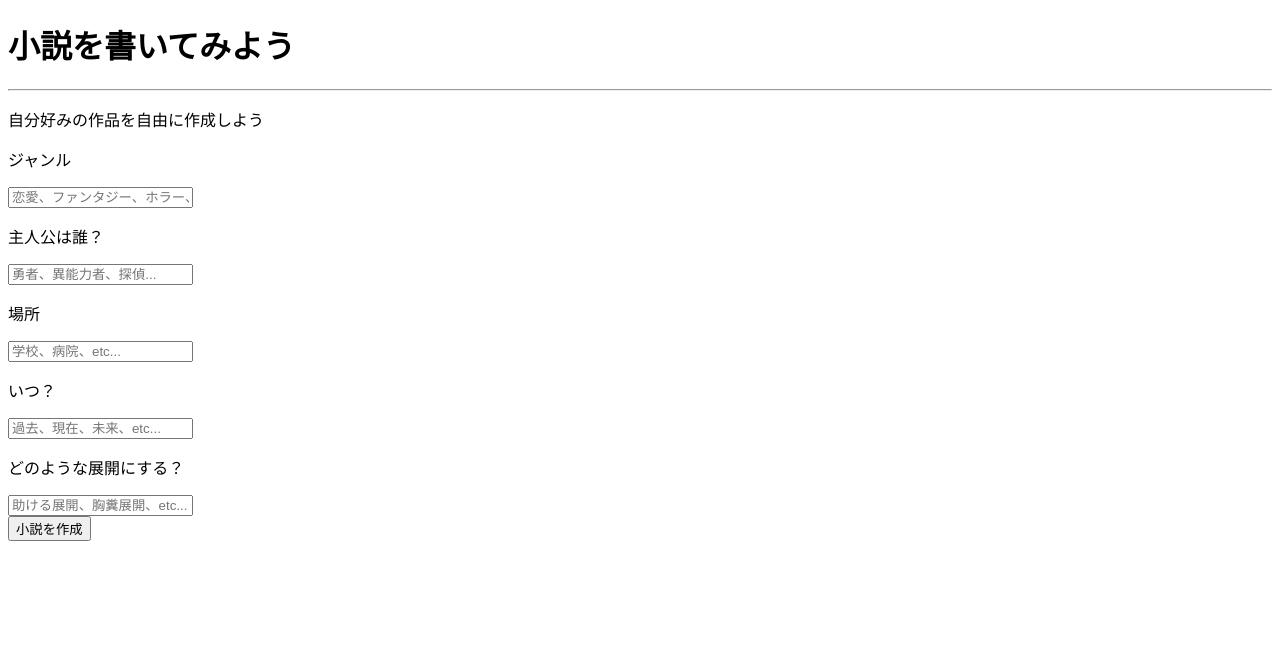
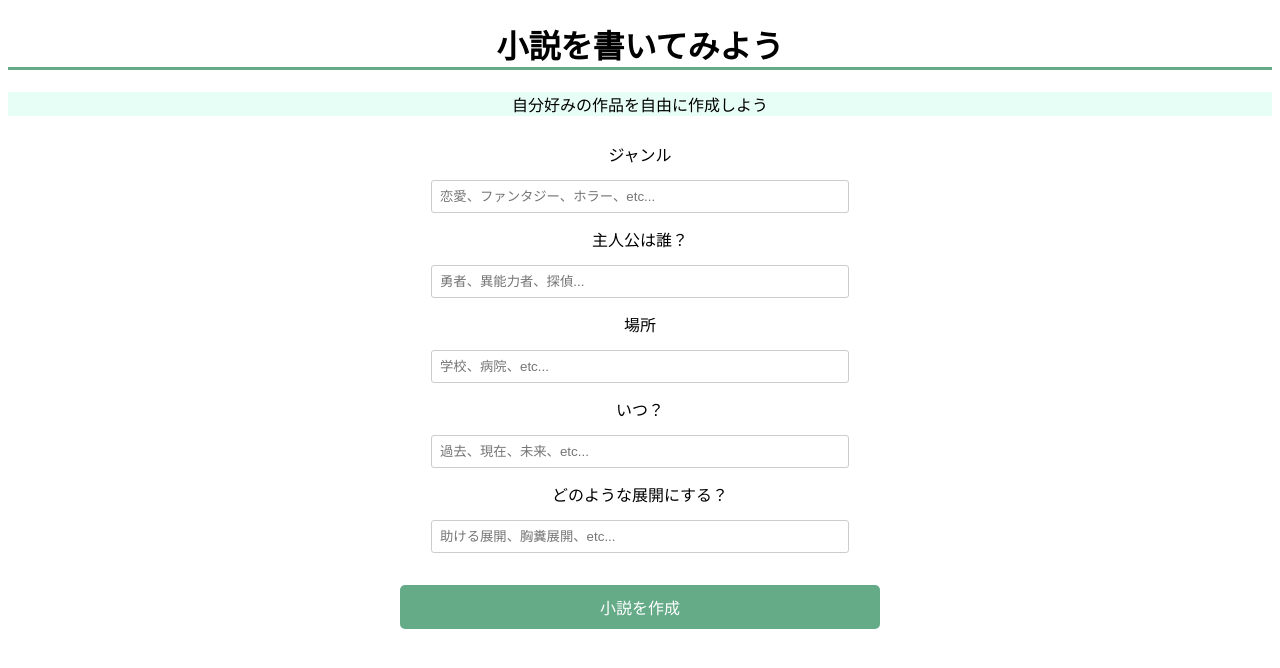
Before and after one commit to s1f10210231/chatgpt, a Django app: page /create/ in a window 1280 px wide. Shown: the top 668 px of the page. Run offline with Django 4.2, Linux system fonts and the light colour scheme.

Commit message:
デザイン変更

```diff
--- /dev/null
+++ b/story_app/static/story_app/css/create.css
@@ -0,0 +1,97 @@
+.main{
+    text-align: center;
+}
+.title{
+    border-bottom: 3px solid #65ab88;
+}
+.example{
+    background-color: rgba(24, 244, 178, 0.103);
+}
+.create {
+    background-color: #65ab88;
+    color: white;
+    border: none;
+    padding: 10px 200px;
+    margin: 10px;
+    border-radius: 5px;
+    font-size: 16px;
+    cursor: pointer;
+    transition: background-color 0.3s ease, transform 0.2s ease;
+  }
+
+  .create:hover {
+    background-color: #4b9070;
+    transform: scale(1.05);
+  }
+
+  .create:active {
+    background-color: #337257;
+  }
+
+  /* アニメーション */
+  @keyframes fadeIn {
+    from {
+      opacity: 0;
+    }
+    to {
+      opacity: 1;
+    }
+  }
+
+  .create {
+    animation: fadeIn 1s ease;
+  }
+
+  .generate {
+    display: flex;
+    flex-direction: column;
+    align-items: center;
+    max-width: 400px;
+    margin: 0 auto;
+  }
+
+  .generate p {
+    margin: 10px 0;
+  }
+
+  .generate input[type="text"] {
+    width: 100%;
+    padding: 8px;
+    margin: 4px 0;
+    border: 1px solid #ccc;
+    border-radius: 3px;
+  }
+
+  .generate input[type="submit"] {
+    background-color: #65ab88;
+    color: white;
+    border: none;
+    padding: 10px 200px;
+    border-radius: 5px;
+    font-size: 16px;
+    cursor: pointer;
+    transition: background-color 0.3s ease, transform 0.2s ease;
+  }
+
+  .generate input[type="submit"]:hover {
+    background-color: #4b9070;
+    transform: scale(1.05);
+  }
+
+  .generate input[type="submit"]:active {
+    background-color: #337257;
+  }
+
+  /* アニメーション */
+  @keyframes fadeIn {
+    from {
+      opacity: 0;
+    }
+    to {
+      opacity: 1;
+    }
+  }
+
+  .generate {
+    animation: fadeIn 1s ease;
+  }
--- a/story_app/templates/story_app/create.html
+++ b/story_app/templates/story_app/create.html
@@ -4,12 +4,17 @@
 <head>
     <meta charset="UTF-8">
     <title>Document</title>
+    <link rel="stylesheet" href="{% static 'story_app/css/create.css' %}">
 </head>
 <body>
-    <h1>小説を書いてみよう</h1>
-    <hr>
-    <p>自分好みの作品を自由に作成しよう</p>
-    <form method="post">
+    <div class="main">
+        <h1 class="title">小説を書いてみよう</h1>
+    <div class="example">
+        <p>自分好みの作品を自由に作成しよう</p>
+
+    </div>
+
+    <form method="post" class="generate">
         {% csrf_token %}
         <p>ジャンル</p>
         <input type="text" id="genre_input" name="genre_input" placeholder="恋愛、ファンタジー、ホラー、etc...">
@@ -22,7 +27,7 @@
         <p>どのような展開にする？</p>
         <input type="text" id="how_input" name="how_input" placeholder="助ける展開、胸糞展開、etc...">
         <br>
-        <input type="submit" value="小説を作成">
+        <input type="submit" class="create" value="小説を作成">
     </form>
 
 
@@ -31,5 +36,6 @@
     <p>{{title}}</p>
     <p>{{ generated_novel }}</p>
     {% endif %}
+</div>
 </body>
 </html>
```
Also changed, not shown: db.sqlite3.
